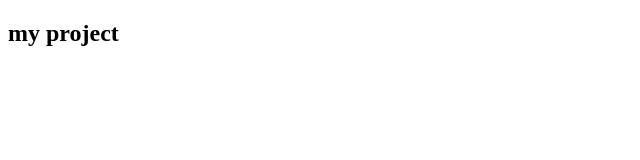
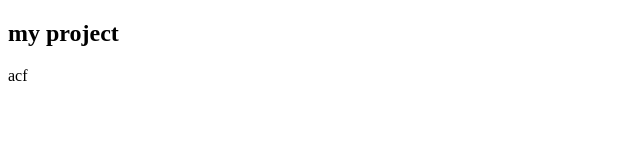
Before and after one commit to pankajmehtaji/myprojectwith-mysirjg, a plain HTML site: page index.html in a window 1280 px wide. Shown: the full height of the page, 0-640 px from the left. Drawn offline with Linux system fonts and the light colour scheme.

Commit message:
myproject 1.1

```diff
--- a/index.html
+++ b/index.html
@@ -7,5 +7,6 @@
 </head>
 <body>
     <h2>my project</h2>
+    <p>acf</p>
 </body>
 </html>
```
